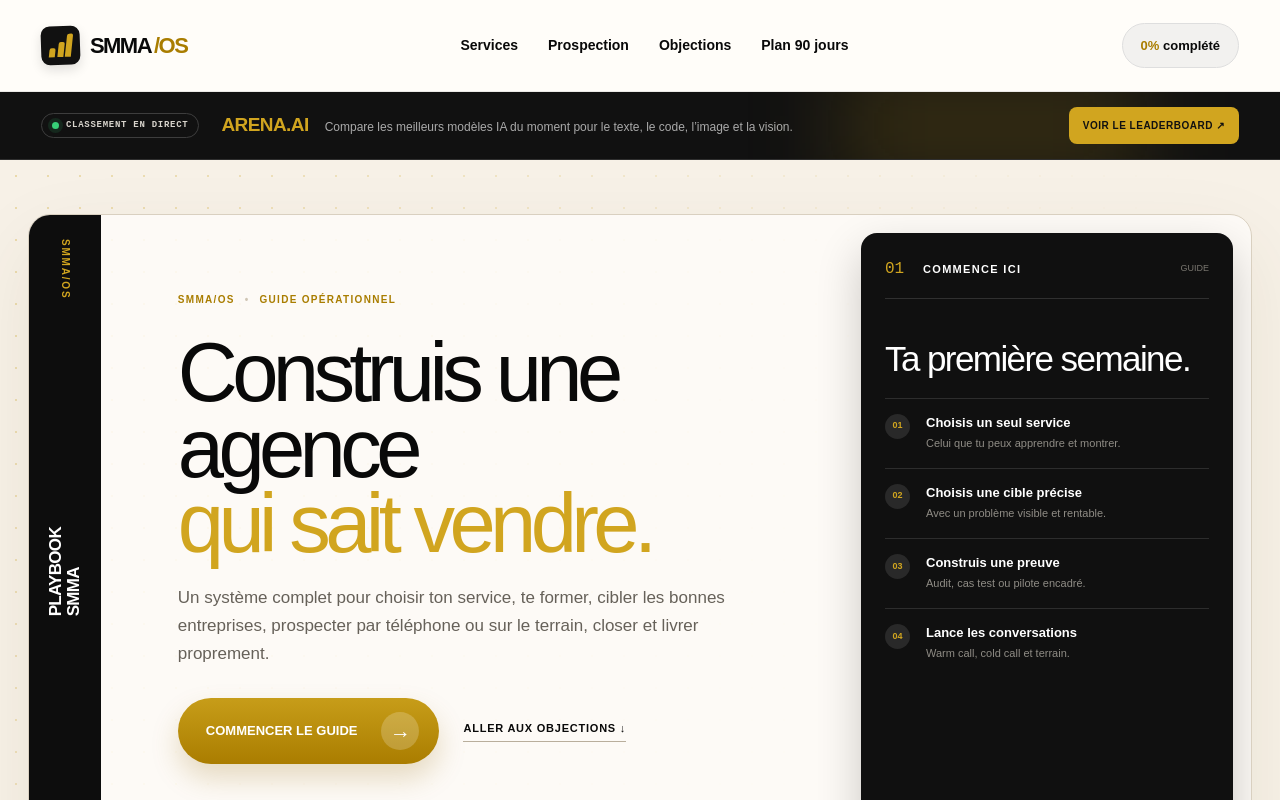
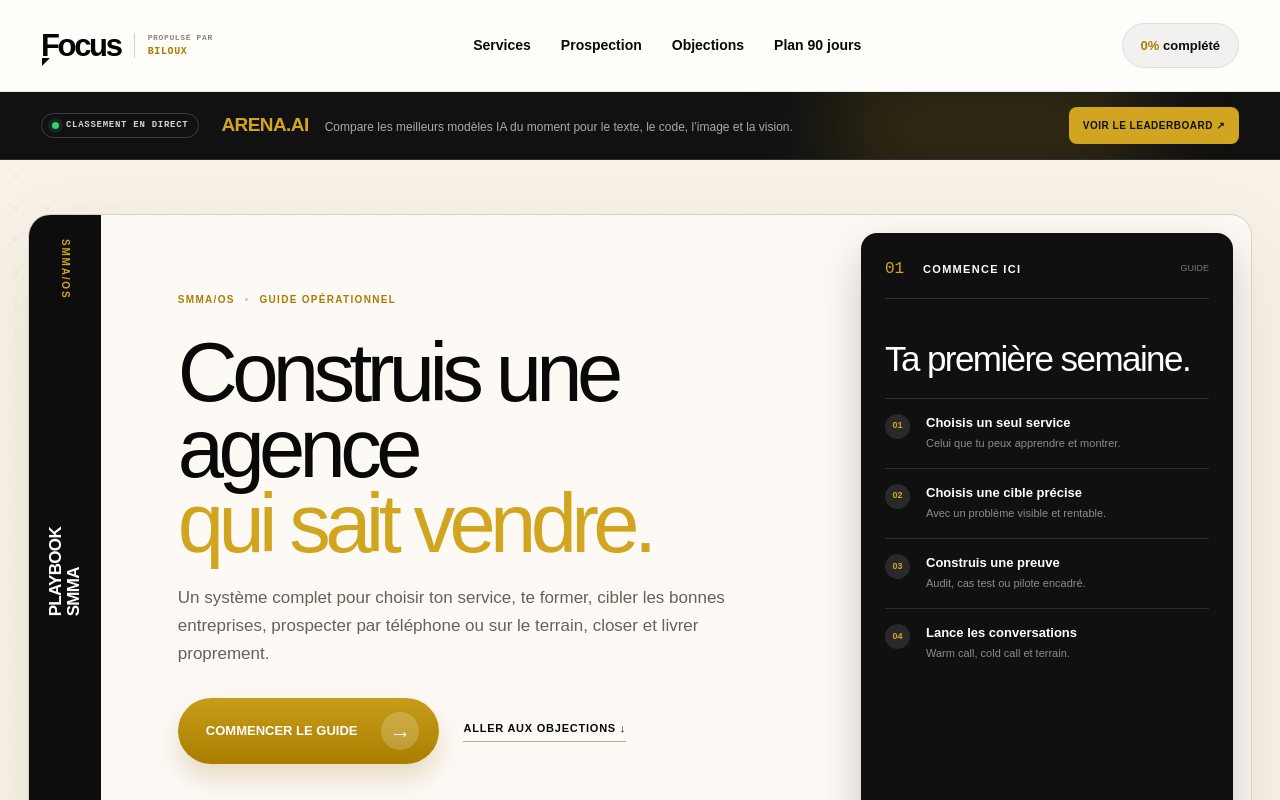
Before and after one commit to bilouahdih-dotcom/focus-smma-playbook, a Next.js app: page / in a window 1280 px wide. Shown: the top 800 px of the page. Built offline with nearby package versions, Linux system fonts and the light colour scheme.

Commit message:
Restore Focus branding with Biloux signature

```diff
--- a/app/globals.css
+++ b/app/globals.css
@@ -24,10 +24,9 @@ p { line-height: 1.65; }
 
 .topbar { height: 92px; padding: 0 3.2vw; display: flex; align-items: center; justify-content: space-between; position: sticky; top: 0; z-index: 50; background: rgba(255,253,249,.94); border-bottom: 1px solid rgba(0,0,0,.08); backdrop-filter: blur(14px); }
 .brand { display: inline-flex; align-items: center; line-height: 1; }
-.brand-lockup { display: inline-flex; align-items: center; gap: 10px; }
-.brand-mark { width: 39px; height: 39px; padding: 8px; border-radius: 9px; background: #111; display: flex; align-items: flex-end; gap: 3px; transform: rotate(-2deg); box-shadow: 0 5px 12px rgba(0,0,0,.12); }
-.brand-mark i { display: block; width: 6px; border-radius: 2px 2px 0 0; background: var(--gold); transform: skewX(-8deg); }.brand-mark i:nth-child(1) { height: 9px; }.brand-mark i:nth-child(2) { height: 15px; }.brand-mark i:nth-child(3) { height: 23px; }
-.brand-name { display: flex; align-items: baseline; font-size: 22px; letter-spacing: -.07em; }.brand-name b { font-weight: 900; }.brand-name em { margin-left: 3px; color: var(--gold-dark); font-style: normal; font-weight: 900; }
+.brand-lockup { display: inline-flex; align-items: center; gap: 13px; }
+.focus-wordmark { position: relative; display: inline-flex; align-items: baseline; color: #050505; font-size: 31px; font-weight: 900; letter-spacing: -.075em; }.focus-wordmark i { position: relative; font-style: normal; }.focus-wordmark i::after { content: ""; position: absolute; width: 8px; height: 8px; left: 1px; bottom: -5px; background: #050505; clip-path: polygon(0 0,100% 0,0 100%); }
+.brand-signature { padding-left: 13px; border-left: 1px solid #d8d3ca; color: #8a857c; font: 700 8px/1.25 var(--font-geist-mono); letter-spacing: .08em; }.brand-signature b { display: block; margin-top: 3px; color: var(--gold-dark); font-size: 10px; }
 .nav-links { display: flex; gap: 30px; font-size: 14px; font-weight: 720; }
 .nav-links a { position: relative; }
 .nav-links a::after { content: ""; position: absolute; left: 0; right: 100%; bottom: -8px; height: 2px; background: var(--gold); transition: .25s; }
@@ -174,7 +173,7 @@ p { line-height: 1.65; }
 }
 
 @media (max-width: 680px) {
-  .topbar { height: 74px; padding: 0 18px; }.brand-mark { width: 35px; height: 35px; }.brand-name { font-size: 19px; }.progress-pill { padding: 10px 12px; }.nav-links { top: 74px; }
+  .topbar { height: 74px; padding: 0 18px; }.focus-wordmark { font-size: 27px; }.brand-lockup { gap: 9px; }.brand-signature { padding-left: 9px; font-size: 7px; }.brand-signature b { font-size: 9px; }.progress-pill { padding: 10px 12px; }.nav-links { top: 74px; }
   .guide-cover { padding: 18px 12px 32px; }.cover-shell { min-height: 0; grid-template-columns: 1fr; border-radius: 16px; }.cover-spine { display: none; }.cover-main { padding: 38px 24px 30px; }.cover-main h1 { font-size: clamp(46px, 14vw, 68px); }.cover-main > p { font-size: 14px; }.cover-actions { align-items: flex-start; flex-direction: column; }.cover-meta { display: grid; grid-template-columns: 1fr 1fr; gap: 13px; }.start-panel { grid-column: 1; margin: 0 10px 10px; }.start-panel h2 { font-size: 28px; }
   .hero { min-height: 740px; padding-top: 105px; }.hero h1 { font-size: clamp(64px,23vw,105px); }.hero-copy > p { margin-top: 35px; }.card-black { top: 18px; transform: translateX(-50%) scale(.7); }.card-green { display: none; }.card-blue { top: auto; bottom: 22px; right: -55px; transform: scale(.64) rotate(-2deg); }.card-gold { top: 80px; right: -73px; transform: scale(.58) rotate(2deg); }.hero-stats { gap: 17px; }.hero-stats b { font-size: 20px; }.hero-stats span { font-size: 8px; }
   .content-section, .section-wrap { width: min(100% - 28px, 1180px); padding: 82px 0; }.section-title { margin-bottom: 35px; }.section-title p { font-size: 15px; }
--- a/app/page.tsx
+++ b/app/page.tsx
@@ -253,8 +253,8 @@ function SectionTitle({ eyebrow, title, text }: { eyebrow: string; title: string
 function BrandLogo() {
   return (
     <span className="brand-lockup">
-      <span className="brand-mark" aria-hidden="true"><i /><i /><i /></span>
-      <span className="brand-name"><b>SMMA</b><em>/OS</em></span>
+      <span className="focus-wordmark"><i>F</i>ocus</span>
+      <span className="brand-signature">PROPULSÉ PAR <b>BILOUX</b></span>
     </span>
   );
 }
@@ -297,7 +297,7 @@ export default function Home() {
   return (
     <main>
       <header className="topbar">
-        <a className="brand" href="#top" aria-label="SMMA OS, retour en haut"><BrandLogo /></a>
+        <a className="brand" href="#top" aria-label="Focus, propulsé par Biloux, retour en haut"><BrandLogo /></a>
         <nav className={menuOpen ? "nav-links open" : "nav-links"}>
           <a href="#services" onClick={() => setMenuOpen(false)}>Services</a>
           <a href="#prospection" onClick={() => setMenuOpen(false)}>Prospection</a>
```
